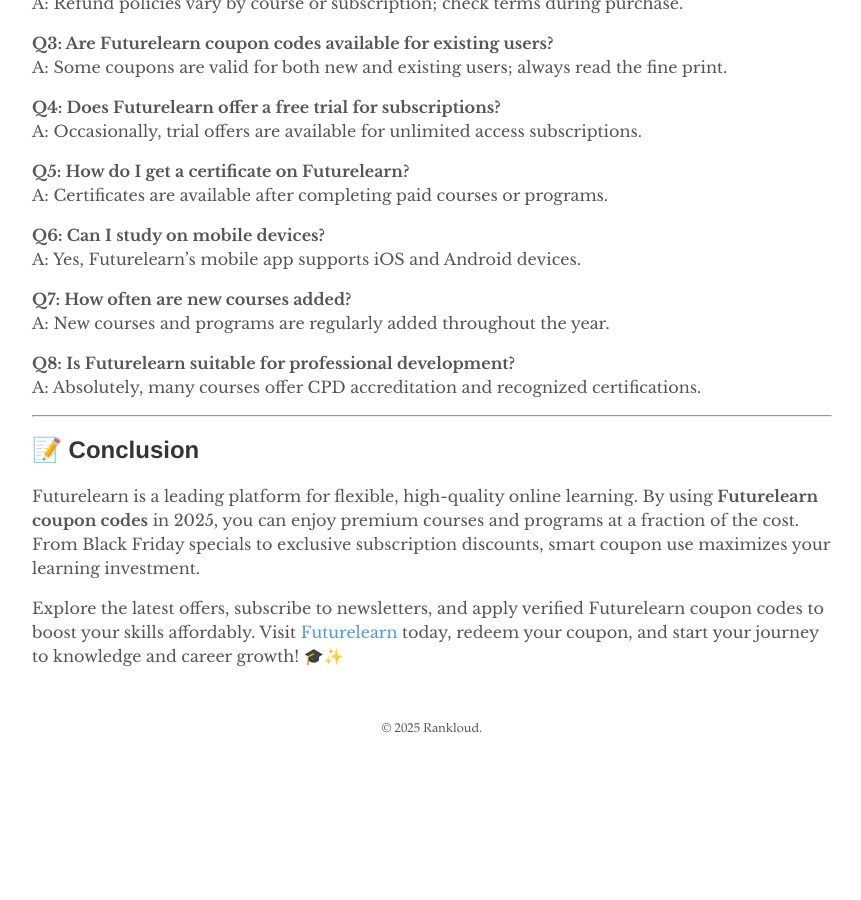
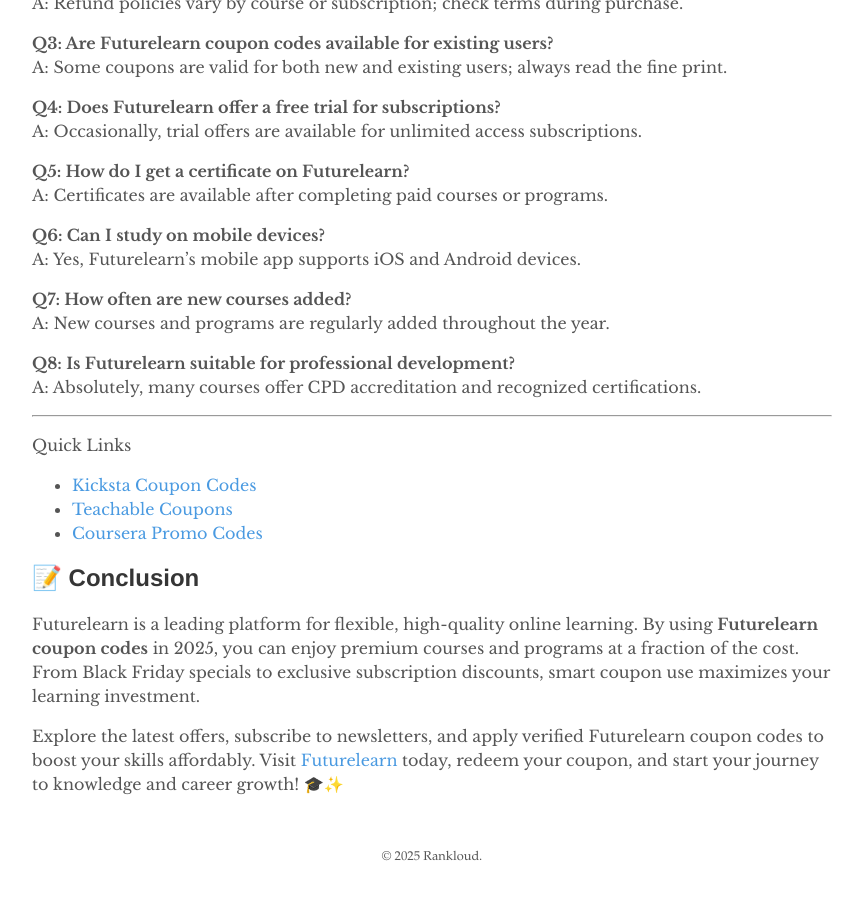
Before and after one commit to rankloud/ibcs, a Jekyll site: the page built from wp/futurelearn coupon codes.md, in a window 1280 px wide and 900 px high, scrolled down 2924 px. Shown: the whole window, without its empty margins (208-1069 px from the left). Built offline with Jekyll 4.4.1, drawn with Linux system fonts in a browser that asks for light colours; before the commit the page ends 3696 px from its top, so only the background shows below that.

Commit message:
Updated links

```diff
--- a/wp/futurelearn coupon codes.md
+++ b/wp/futurelearn coupon codes.md
@@ -139,6 +139,12 @@
 
 ---
 
+Quick Links
+
+- [Kicksta Coupon Codes](https://rankloud.github.io/ibcs/kicksta-coupon-codes/)
+- [Teachable Coupons](https://rankloud.github.io/ibcs/teachable-coupon-codes/)
+- [Coursera Promo Codes](https://rankloud.github.io/ibcs/coursera-coupon-codes/)
+
 ## 📝 Conclusion
 
 Futurelearn is a leading platform for flexible, high-quality online learning. By using **Futurelearn coupon codes** in 2025, you
```
